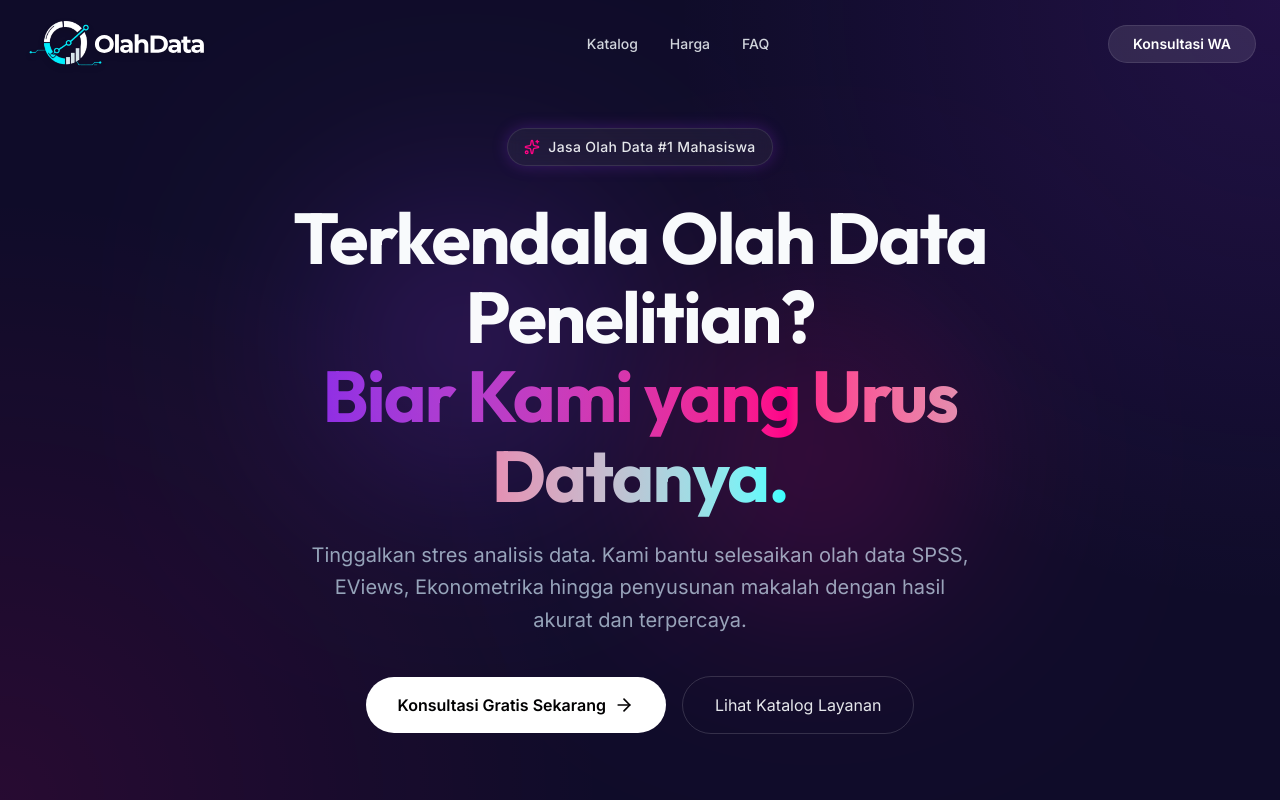
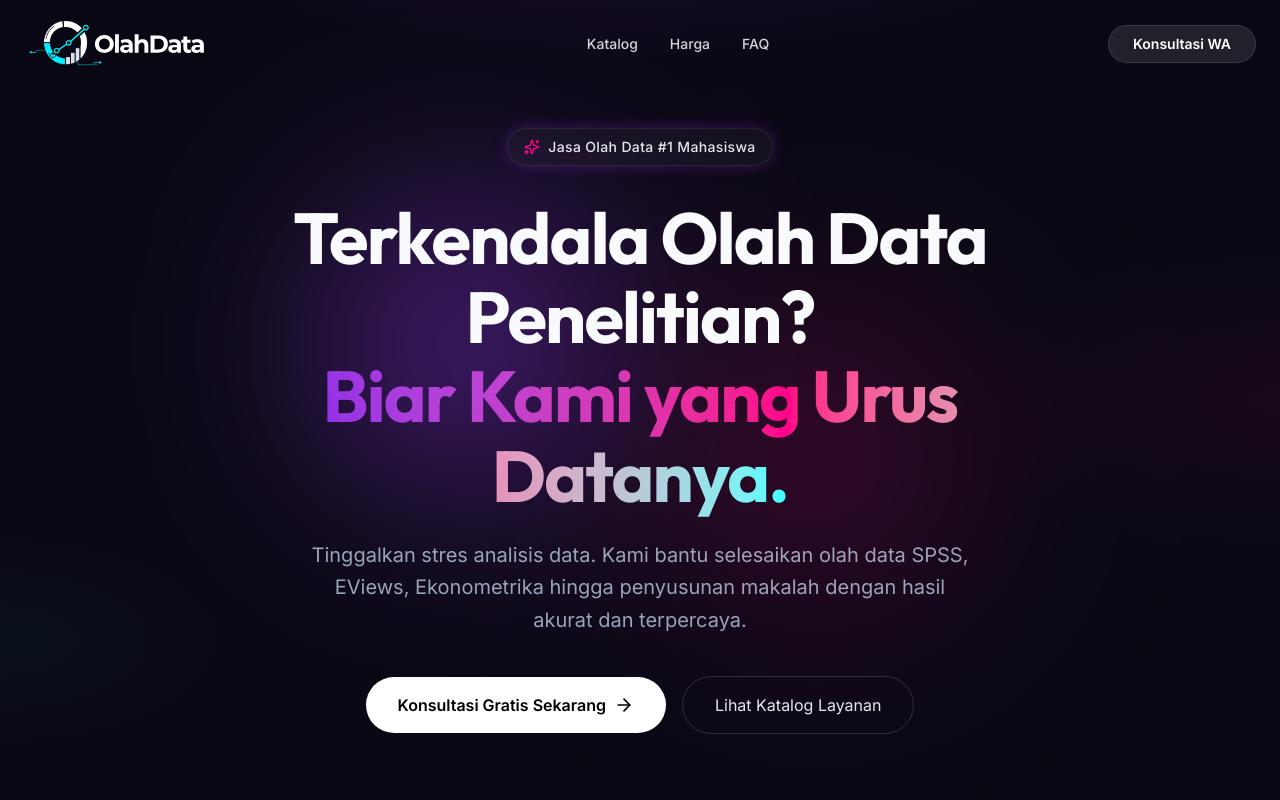
Before and after one commit to erzeddd-dev/landing-page, a Next.js app: page / in a window 1280 px wide. Shown: the top 800 px of the page. Built offline with nearby package versions, Linux system fonts and the light colour scheme.

Commit message:
chore: sync landing page app files

```diff
--- a/src/app/globals.css
+++ b/src/app/globals.css
@@ -1,7 +1,7 @@
 @import "tailwindcss";
 
 :root {
-  --background: #0f0c29;
+  --background: #0a0814;
   --foreground: #f8fafc;
 }
 
@@ -13,24 +13,42 @@
   --color-brand-secondary: #ff007f;
   --color-brand-accent: #00ffff;
 
-  --color-glass: rgba(255, 255, 255, 0.05);
-  --color-glass-hover: rgba(255, 255, 255, 0.1);
-  --color-glass-border: rgba(255, 255, 255, 0.1);
+  --color-glass: rgba(255, 255, 255, 0.04);
+  --color-glass-hover: rgba(255, 255, 255, 0.08);
+  --color-glass-border: rgba(255, 255, 255, 0.08);
 
   --color-text-muted: #94a3b8;
 
   --font-sans: var(--font-inter), ui-sans-serif, system-ui, sans-serif;
   --font-heading: var(--font-outfit), ui-sans-serif, system-ui, sans-serif;
 
-  --animate-pulse-slow: pulse 3s cubic-bezier(0.4, 0, 0.6, 1) infinite;
+  --animate-pulse-slow: pulse 4s cubic-bezier(0.4, 0, 0.6, 1) infinite;
 }
 
 body {
   background-color: var(--background);
   background-image:
-    radial-gradient(circle at top right, rgba(138, 43, 226, 0.15), transparent 40%),
-    radial-gradient(circle at bottom left, rgba(255, 0, 127, 0.1), transparent 40%);
+    radial-gradient(ellipse 80% 50% at 50% -20%, rgba(138, 43, 226, 0.22), transparent 55%),
+    radial-gradient(ellipse 50% 40% at 100% 50%, rgba(255, 0, 127, 0.06), transparent 50%),
+    radial-gradient(ellipse 40% 30% at 0% 80%, rgba(0, 255, 255, 0.04), transparent 45%);
   background-attachment: fixed;
   color: var(--foreground);
   overflow-x: hidden;
 }
+
+/* Shared clean card surface */
+.ui-card {
+  background: rgba(255, 255, 255, 0.03);
+  border: 1px solid rgba(255, 255, 255, 0.08);
+  border-radius: 1.25rem;
+  backdrop-filter: blur(12px);
+}
+
+.ui-card-hover {
+  transition: border-color 0.2s ease, background 0.2s ease, transform 0.2s ease;
+}
+
+.ui-card-hover:hover {
+  border-color: rgba(255, 255, 255, 0.14);
+  background: rgba(255, 255, 255, 0.05);
+}
--- a/src/app/layout.tsx
+++ b/src/app/layout.tsx
@@ -15,29 +15,37 @@ const outfit = Outfit({
 
 export const metadata: Metadata = {
   metadataBase: new URL("https://olahdata.me"),
-  title: "Jasa Olah Data Penelitian",
-  description: "Terkendala Olah Data Penelitian? Biar kami yang urus datanya. Layanan olah data SPSS, EViews, Ekonometrika, Penyusunan Makalah, dan Parafrase.",
+  // Tab browser + fallback; Discord/X title utama = openGraph.title / twitter.title
+  title: {
+    default: "Nomor #1 di #zonauang",
+    template: "%s · OlahData",
+  },
+  description:
+    "Jasa olah data kuantitatif & ekonometrika. Paket Basic 250rb · Ngebut 450rb · Lulus Aman 750rb. SPSS, EViews, STATA, SmartPLS, parafrase, proofreading, jurnal.",
   openGraph: {
-    title: "Jasa Olah Data Penelitian",
-    description: "Terkendala Olah Data Penelitian? Biar kami yang urus datanya. Layanan olah data SPSS, EViews, Ekonometrika, Penyusunan Makalah, dan Parafrase.",
+    // Discord: baris biru (title) di embed
+    title: "Nomor #1 di #zonauang",
+    description:
+      "Basic 250rb · Ngebut 450rb · Lulus Aman 750rb. SPSS, EViews, STATA, SmartPLS · parafrase & jurnal.",
     url: "https://olahdata.me",
-    siteName: "Uji Data",
+    siteName: "OlahData",
     locale: "id_ID",
     type: "website",
     images: [
       {
-        url: "https://olahdata.me/og-image.png?v=20260804",
+        url: "https://olahdata.me/og-image.png?v=20260806d",
         width: 1200,
         height: 630,
-        alt: "Uji Data - Jasa Olah Data Penelitian",
+        alt: "OlahData price list: Basic 250rb, Ngebut 450rb, Lulus Aman 750rb",
       },
     ],
   },
   twitter: {
     card: "summary_large_image",
-    title: "Jasa Olah Data Penelitian",
-    description: "Layanan olah data SPSS, EViews, Ekonometrika, Penyusunan Makalah, dan Parafrase.",
-    images: ["https://olahdata.me/og-image.png?v=20260804"],
+    title: "Nomor #1 di #zonauang",
+    description:
+      "Basic 250rb · Ngebut 450rb · Lulus Aman 750rb. SPSS, EViews, STATA, SmartPLS · parafrase & jurnal.",
+    images: ["https://olahdata.me/og-image.png?v=20260806d"],
   },
 };
 
--- a/src/app/privacy-policy/page.tsx
+++ b/src/app/privacy-policy/page.tsx
@@ -3,8 +3,8 @@ import { ArrowLeft } from 'lucide-react';
 import Footer from '@/components/Footer';
 
 export const metadata = {
-  title: 'Privacy Policy | Uji Data',
-  description: 'Kebijakan Privasi layanan Uji Data.',
+  title: 'Privacy Policy | OlahData',
+  description: 'Kebijakan Privasi layanan OlahData.',
 };
 
 export default function PrivacyPolicy() {
--- a/src/app/terms-of-service/page.tsx
+++ b/src/app/terms-of-service/page.tsx
@@ -3,8 +3,8 @@ import { ArrowLeft } from 'lucide-react';
 import Footer from '@/components/Footer';
 
 export const metadata = {
-  title: 'Terms of Service | Uji Data',
-  description: 'Syarat dan Ketentuan layanan Uji Data.',
+  title: 'Terms of Service | OlahData',
+  description: 'Syarat dan Ketentuan layanan OlahData.',
 };
 
 export default function TermsOfService() {
@@ -26,7 +26,7 @@ export default function TermsOfService() {
 
             <section>
               <h2 className="text-xl font-semibold text-white mb-3">1. Layanan Kami</h2>
-              <p>Uji Data menyediakan layanan bimbingan akademik, konsultasi, dan bantuan pengolahan data untuk mahasiswa. Layanan kami ditujukan sebagai referensi, bahan pembelajaran, dan alat bantu akademik. Kami sangat menyarankan klien untuk tetap mempelajari hasil yang kami berikan.</p>
+              <p>OlahData menyediakan layanan bimbingan akademik, konsultasi, dan bantuan pengolahan data untuk mahasiswa. Layanan kami ditujukan sebagai referensi, bahan pembelajaran, dan alat bantu akademik. Kami sangat menyarankan klien untuk tetap mempelajari hasil yang kami berikan.</p>
             </section>
 
             <section>
```
